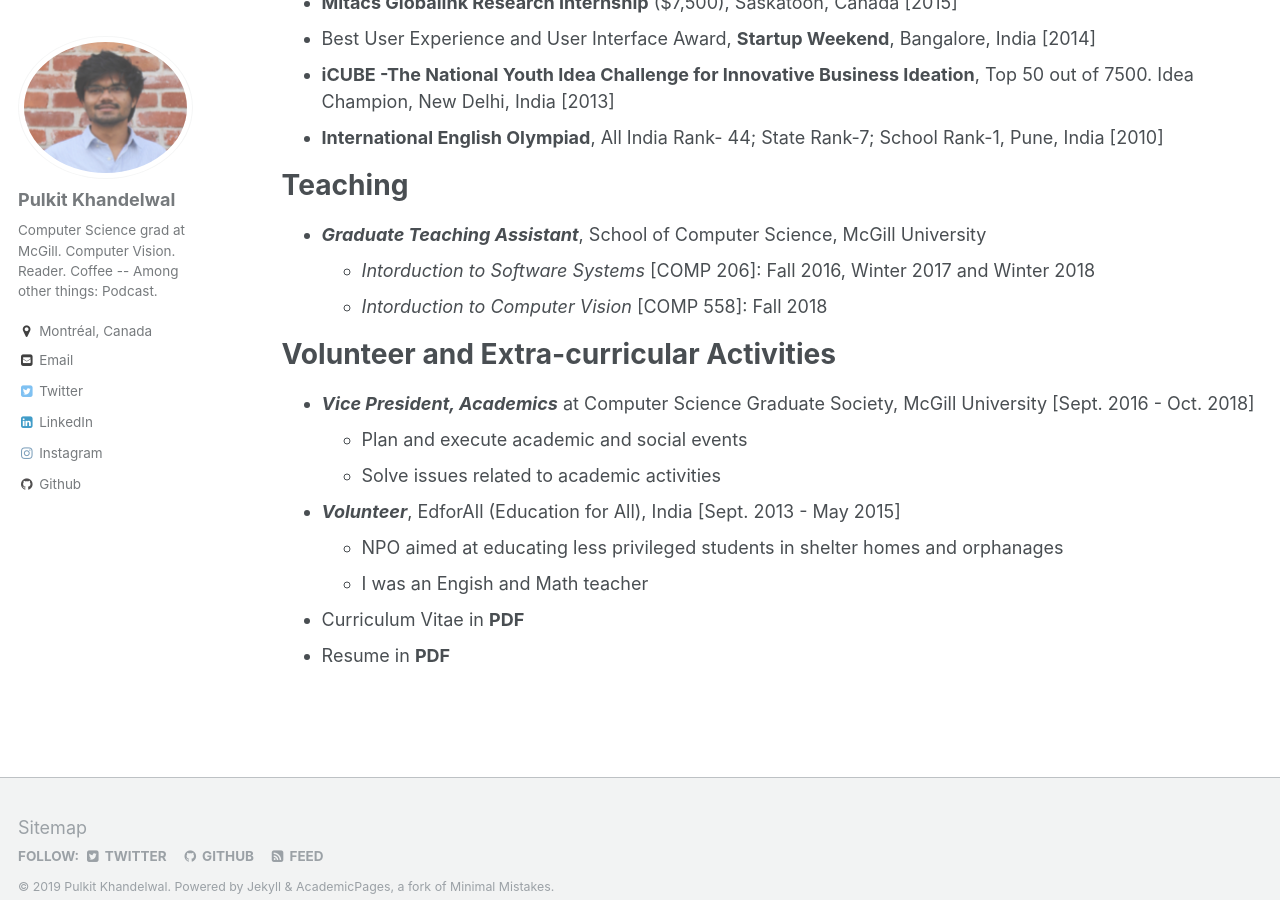
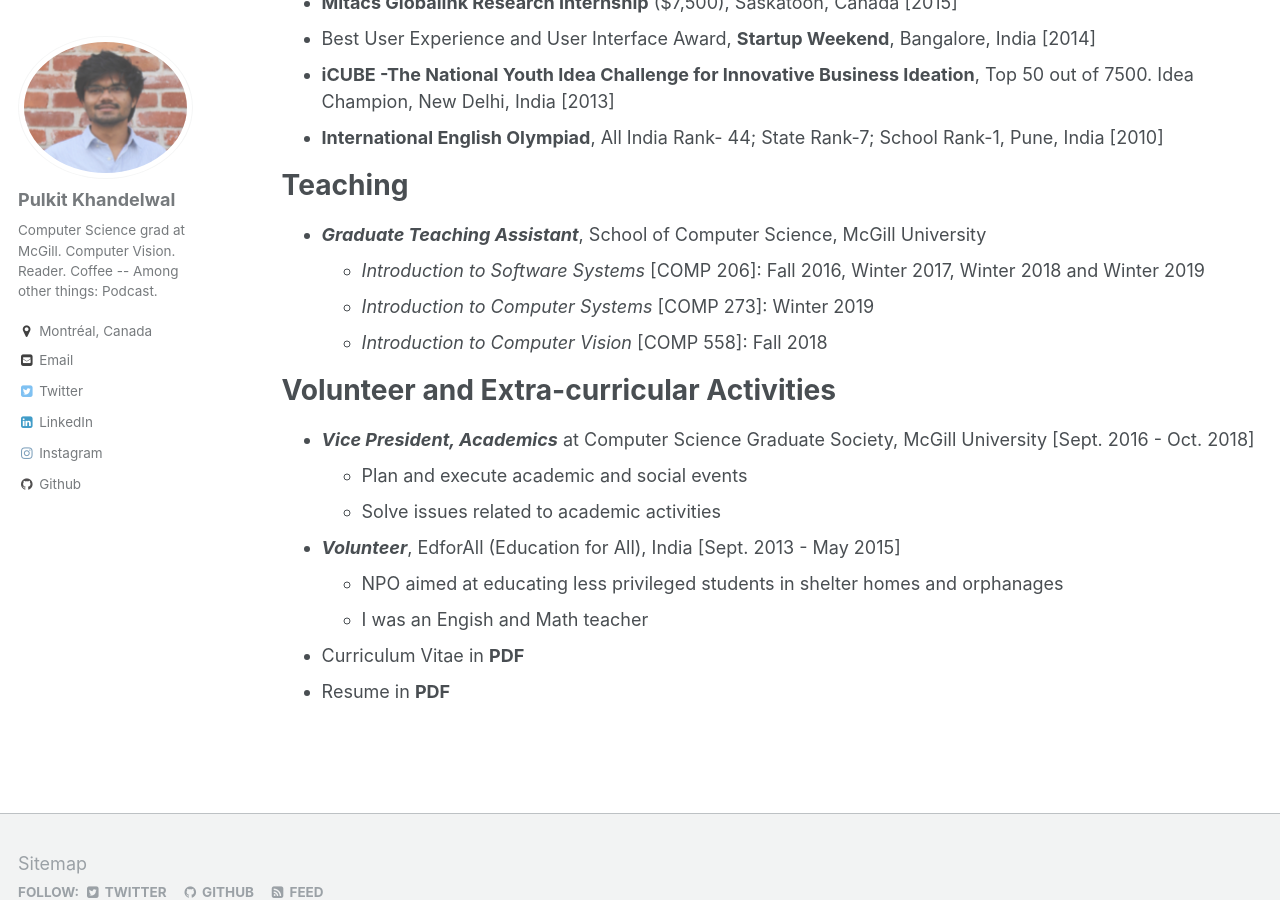
Before and after one commit to Pulkit-Khandelwal/pulkit-khandelwal.github.io, a Jekyll site: the page built from _pages/cv.md, in a window 1280 px wide and 900 px high, scrolled down 3617 px. Built offline with Jekyll 4.4.1, drawn with Linux system fonts in a browser that asks for light colours; some of the changed text lies outside the part shown.

Commit message:
Update cv.md

```diff
--- a/_pages/cv.md
+++ b/_pages/cv.md
@@ -20,7 +20,7 @@ Education
 Interests
 ======
 * Medical Image Analysis. Computer Vision. Machine Learning
-* Shape Analysis. Specral Methods. Computational Geometry
+* Shape Analysis. Spectral Methods. Computational Geometry
 
 
 Research and Work Experience
@@ -127,8 +127,9 @@ Honours and Awards
 Teaching
 ======
 * ***Graduate Teaching Assistant***, School of Computer Science, McGill University
-  * *Intorduction to Software Systems* [COMP 206]: Fall 2016, Winter 2017 and Winter 2018
-  * *Intorduction to Computer Vision* [COMP 558]: Fall 2018
+  * *Introduction to Software Systems* [COMP 206]: Fall 2016, Winter 2017, Winter 2018 and Winter 2019
+  * *Introduction to Computer Systems* [COMP 273]: Winter 2019
+  * *Introduction to Computer Vision* [COMP 558]: Fall 2018
 
 Volunteer and Extra-curricular Activities
 ======
```
Also changed, not shown: other parts of _pages/cv.md (+1 -1 lines).
